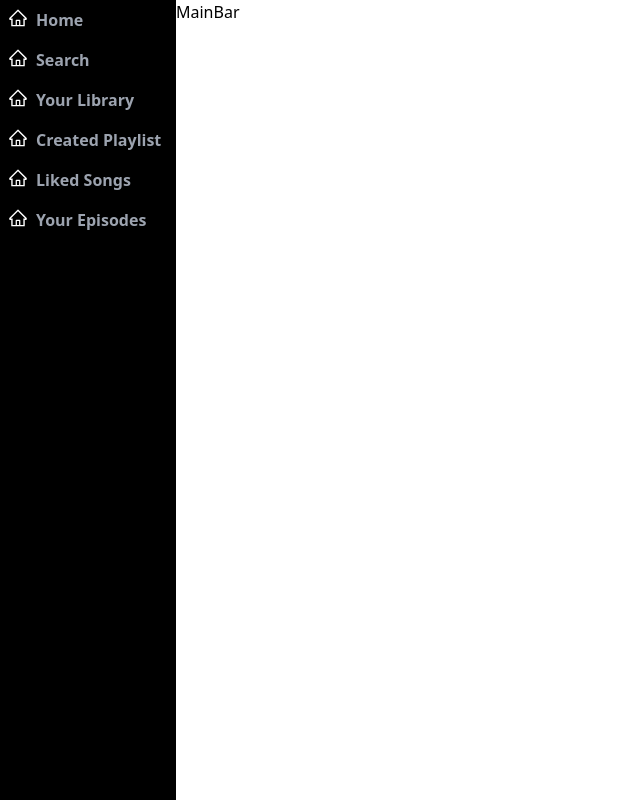
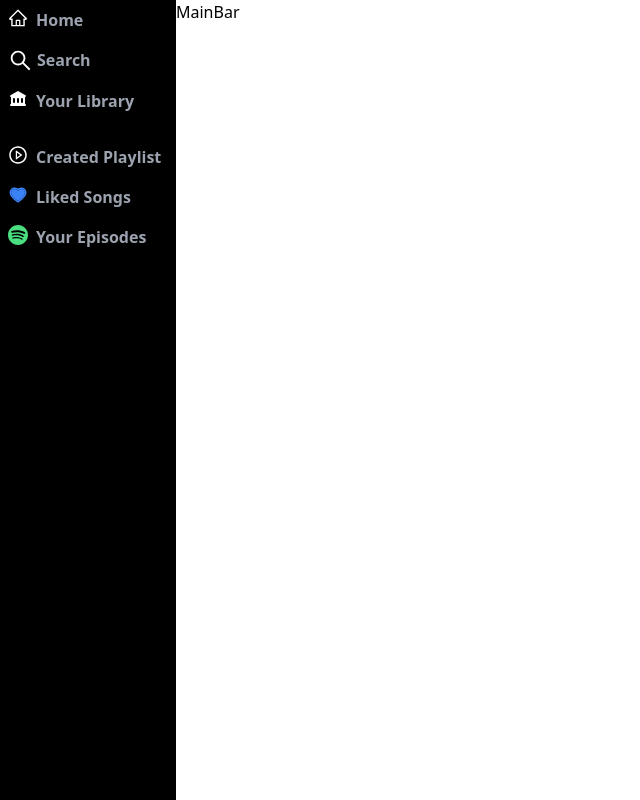
Before and after one commit to kunwarabhi7/spotifyv2, a Next.js app: page / in a window 1280 px wide. Shown: the whole page, without its empty margins (0-640 px from the left). Built offline with nearby package versions, Linux system fonts and the light colour scheme.

Commit message:
added styling

```diff
--- a/components/SideBar.jsx
+++ b/components/SideBar.jsx
@@ -1,5 +1,8 @@
 import React from "react";
-import { AiOutlineHome } from "react-icons/ai";
+import { AiOutlineHome,AiOutlineSearch,AiOutlinePlayCircle ,AiTwotoneHeart} from "react-icons/ai";
+import {HiLibrary} from 'react-icons/hi' ;
+import {GrSpotify} from 'react-icons/gr' ;
+
 
 function SideBar() {
   return (
@@ -9,23 +12,23 @@ function SideBar() {
         <h1 className="pl-2 font-semibold text-gray-400">Home</h1>
       </div>
       <div className="flex item-center p-2">
-        <AiOutlineHome size={20} />
-        <h1 className="pl-2 font-semibold text-gray-400">Search</h1>
+        <AiOutlineSearch size={25} />
+        <h1 className="pl-1 font-semibold text-gray-400">Search</h1>
       </div>
       <div className="flex item-center p-2">
-        <AiOutlineHome size={20} />
+        <HiLibrary size={20} />
         <h1 className="pl-2 font-semibold text-gray-400">Your Library</h1>
       </div>
-      <div className="flex item-center p-2">
-        <AiOutlineHome size={20} />
+      <div className="flex item-center p-2 mt-4">
+        <AiOutlinePlayCircle size={20} />
         <h1 className="pl-2 font-semibold text-gray-400">Created Playlist</h1>
       </div>
       <div className="flex item-center p-2">
-        <AiOutlineHome size={20} />
-        <h1 className="pl-2 font-semibold text-gray-400">Liked Songs</h1>
+        <AiTwotoneHeart size={20}  className='text-blue-500'/>
+        <h1 className="pl-2 font-semibold  text-gray-400">Liked Songs</h1>
       </div>
       <div className="flex item-center p-2">
-        <AiOutlineHome size={20} />
+        <GrSpotify size={20} className='text-green-400' />
         <h1 className="pl-2 font-semibold text-gray-400">Your Episodes</h1>
       </div>
     </div>
```
